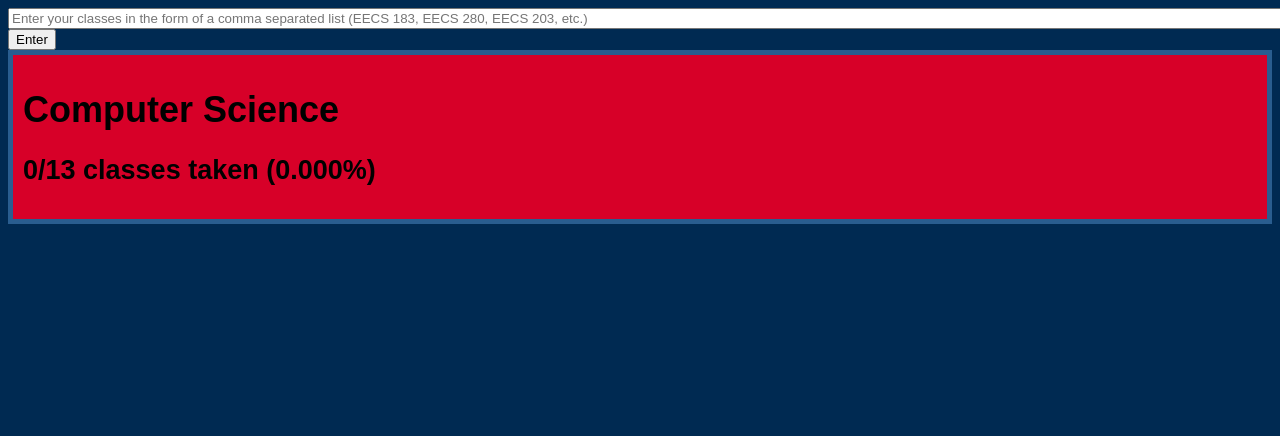
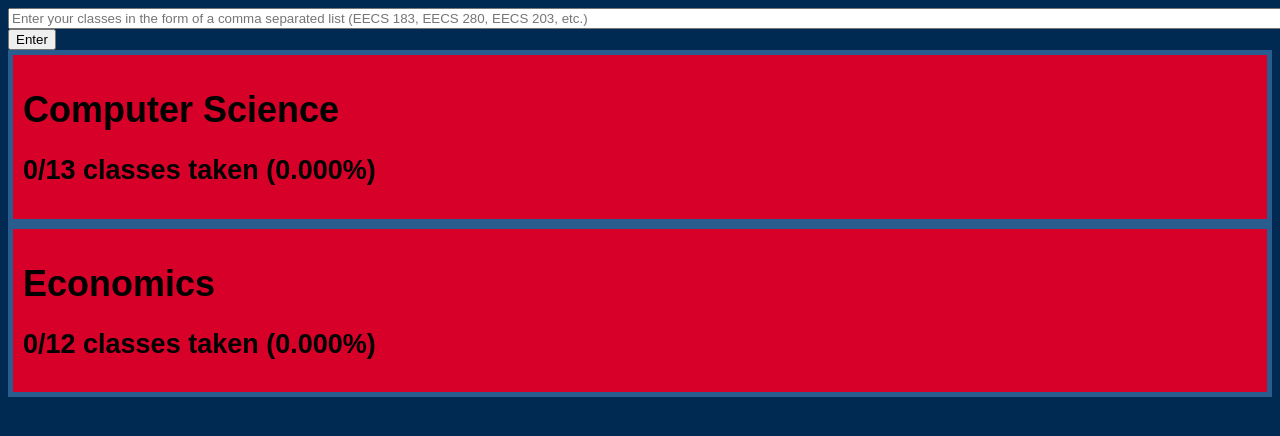
Before and after one commit to wimeng/class, a plain HTML site: page index.html in a window 1280 px wide. Both pictures are taken after a click on the button "Enter". Shown: the top 436 px of the page. Drawn offline with Linux system fonts and the light colour scheme.

Commit message:
started on econ

```diff
--- a/index.html
+++ b/index.html
@@ -5,6 +5,38 @@
     <title></title>
     <link rel="stylesheet" href="style.css">
     <script type="text/javascript">
+      // MATH 115, MATH 116, EECS 203, EECS 280, EECS 281, EECS 370, EECS 376, EECS 477, STATS 412, EECS 388, EECS 470, EECS 476, EECS 485
+      function reset() {
+
+        //computer science
+        document.getElementById("m1item1").innerHTML = "[X] MATH 115, 120, or 185";
+        document.getElementById("m1item2").innerHTML =  "[X] MATH 116, 121, or 186";
+        document.getElementById("m1item3").innerHTML =  "[X] EECS 203";
+        document.getElementById("m1item4").innerHTML =  "[X] EECS 280";
+        document.getElementById("m1item5").innerHTML =  "[X] EECS 281";
+        document.getElementById("m1item6").innerHTML =  "[X] EECS 370";
+        document.getElementById("m1item7").innerHTML =  "[X] EECS 376";
+        document.getElementById("m1item8").innerHTML =  "[X] STATS 250, 265, 280, 412, 426, or IOE 265";
+        document.getElementById("m1item9").innerHTML =  "[X] Upper-Level CS Technical Elective 1";
+        document.getElementById("m1item10").innerHTML =  "[X] Upper-Level CS Technical Elective 2";
+        document.getElementById("m1item11").innerHTML =  "[X] Upper-Level CS Technical Elective 3";
+        document.getElementById("m1item12").innerHTML =  "[X] Upper-Level CS Technical Elective 4";
+        document.getElementById("m1item13").innerHTML =  "[X] Capstone Class";
+
+        //economics
+        document.getElementById("m2item1").innerHTML = "[X] ECON 101";
+        document.getElementById("m2item2").innerHTML =  "[X] ECON 102";
+        document.getElementById("m2item3").innerHTML =  "[X] MATH 115 (or an accepted substitute)";
+        document.getElementById("m2item4").innerHTML =  "[X] ECON 401";
+        document.getElementById("m2item5").innerHTML =  "[X] ECON 402";
+        document.getElementById("m2item6").innerHTML =  "[X] STATS 250, 280, or 426, or ECON 451 or 453";
+        document.getElementById("m2item7").innerHTML =  "[X] ECON 251, 452, or 454";
+        document.getElementById("m2item8").innerHTML =  "[X] Upper-Level Economics Elective 1";
+        document.getElementById("m2item9").innerHTML =  "[X] Upper-Level Economics Elective 2";
+        document.getElementById("m2item10").innerHTML =  "[X] Upper-Level Economics Elective 3";
+        document.getElementById("m2item11").innerHTML =  "[X] Upper-Level Economics Elective 4";
+        document.getElementById("m2item12").innerHTML =  "[X] Upper-Level Economics Elective 5";
+      }
 
       function num_to_color(perc, darkness) {
         var dark_diff = 255 - darkness;
@@ -35,7 +67,7 @@
         }
       }
 
-      function has_stats(course_set) {
+      function has_stats_cs(course_set) {
         return course_set.has("stats250") || course_set.has("stats265") || course_set.has("stats280") || course_set.has("stats412") || course_set.has("stats426") || course_set.has("ioe265");
       }
 
@@ -91,7 +123,9 @@
         var courses = new Set(raw.split(",")); // potential problem with multiple commas
         var temp = new Set();
         var temp_course = "";
+        reset();
 
+        //computer science
         var m1count = 0;
         if (courses.has("math115") || courses.has("math120") || courses.has("math185")) { document.getElementById("m1item1").innerHTML = "[O] MATH 115, 120, or 185"; m1count++ }
         if (courses.has("math116") || courses.has("math121") || courses.has("math186")) { document.getElementById("m1item2").innerHTML = "[O] MATH 116, 121, or 186"; m1count++ }
@@ -100,7 +134,7 @@
         if (courses.has("eecs281")) { document.getElementById("m1item5").innerHTML = "[O] EECS 281"; m1count++ }
         if (courses.has("eecs370")) { document.getElementById("m1item6").innerHTML = "[O] EECS 370"; m1count++ }
         if (courses.has("eecs376")) { document.getElementById("m1item7").innerHTML = "[O] EECS 376"; m1count++ }
-        if (has_stats(courses)) { document.getElementById("m1item8").innerHTML = "[O] STATS 250, 265, 280, 412, 426, or IOE 265"; m1count++ }
+        if (has_stats_cs(courses)) { document.getElementById("m1item8").innerHTML = "[O] STATS 250, 265, 280, 412, 426, or IOE 265"; m1count++ }
         temp_course = capstone(courses);
         if (temp_course != "none") { document.getElementById("m1item13").innerHTML = "[O] Capstone Class: " + normalize(temp_course); m1count++; temp.add(temp_course); courses.delete(temp_course); }
         temp_course = ulcs(courses);
@@ -111,11 +145,18 @@
         if (temp_course != "none") { document.getElementById("m1item11").innerHTML = "[O] Upper-Level CS Technical Elective 3: " + normalize(temp_course); m1count++; temp.add(temp_course); courses.delete(temp_course); }
         temp_course = ulcs(courses);
         if (temp_course != "none") { document.getElementById("m1item12").innerHTML = "[O] Upper-Level CS Technical Elective 4: " + normalize(temp_course); m1count++; temp.add(temp_course); courses.delete(temp_course); }
+        courses = new Set([...courses, ...temp]);
 
-
+        //economics
+        var m2count = 0;
+        if (courses.has("econ101")) { document.getElementById("m2item1").innerHTML = "[O] ECON 101"; m2count++ }
+        if (courses.has("econ102")) { document.getElementById("m2item2").innerHTML = "[O] ECON 102"; m2count++ }
 
         document.getElementById("percentage1").innerHTML = m1count + "/13 classes taken (" + (m1count / 13 * 100).toFixed(3) + "%)";
         document.getElementById("major1").style.backgroundColor = num_to_color(m1count / 13, 40);
+        document.getElementById("percentage2").innerHTML = m2count + "/12 classes taken (" + (m2count / 12 * 100).toFixed(3) + "%)";
+        document.getElementById("major2").style.backgroundColor = num_to_color(m2count / 12, 40);
+
       }
     </script>
   </head>
@@ -123,8 +164,9 @@
     <input type="text" size="180" id="list" placeholder="Enter your classes in the form of a comma separated list (EECS 183, EECS 280, EECS 203, etc.)">
     <br>
     <button onclick="display()" type="button" id="Enter">Enter</button>
+
     <div class="major" id="major1" onclick="hideshow('list1')"> <!computer science lsa>
-      <h1>Computer Science</h1>
+      <h1 id="name1">Computer Science</h1>
       <h2 id="percentage1"> 0/13 classes taken (0.000%) </h2>
       <div class="list" id="list1">
         <p id="m1item1"> [X] MATH 115, 120, or 185 </p>
@@ -142,5 +184,24 @@
         <p id="m1item13"> [X] Capstone Class </p>
       </div>
     </div>
+
+    <div class="major" id="major2" onclick="hideshow('list2')"> <!computer science lsa>
+      <h1 id="name2">Economics</h1>
+      <h2 id="percentage2"> 0/12 classes taken (0.000%) </h2>
+      <div class="list" id="list2">
+        <p id="m2item1"> [X] ECON 101 </p>
+        <p id="m2item2"> [X] ECON 102 </p>
+        <p id="m2item3"> [X] MATH 115 (or an accepted substitute) </p>
+        <p id="m2item4"> [X] ECON 401 </p>
+        <p id="m2item5"> [X] ECON 402 </p>
+        <p id="m2item6"> [X] STATS 250, 280, or 426, or ECON 451 or 453 </p>
+        <p id="m2item7"> [X] ECON 251, 452, or 454 </p>
+        <p id="m2item8"> [X] Upper-Level Economics Elective 1 </p>
+        <p id="m2item9"> [X] Upper-Level Economics Elective 2 </p>
+        <p id="m2item10"> [X] Upper-Level Economics Elective 3 </p>
+        <p id="m2item11"> [X] Upper-Level Economics Elective 4 </p>
+        <p id="m2item12"> [X] Upper-Level Economics Elective 5 </p>
+      </div>
+    </div>
   </body>
 </html>
```
